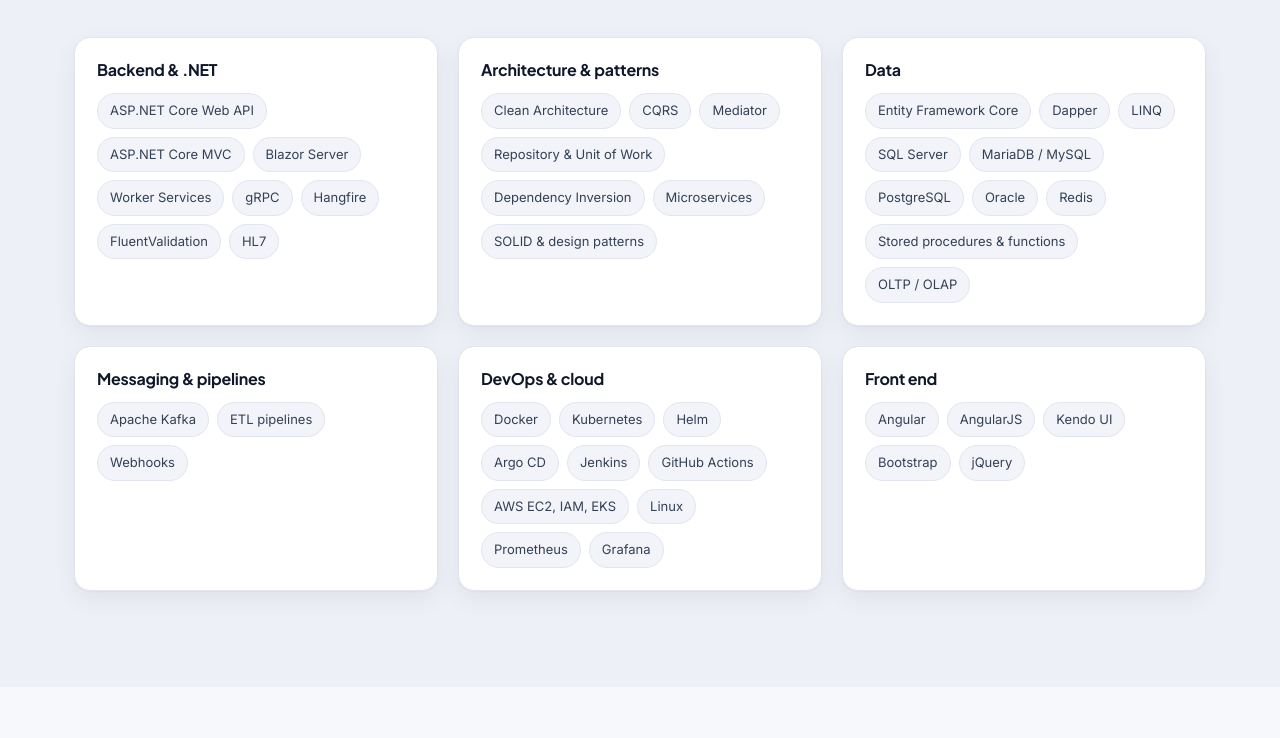
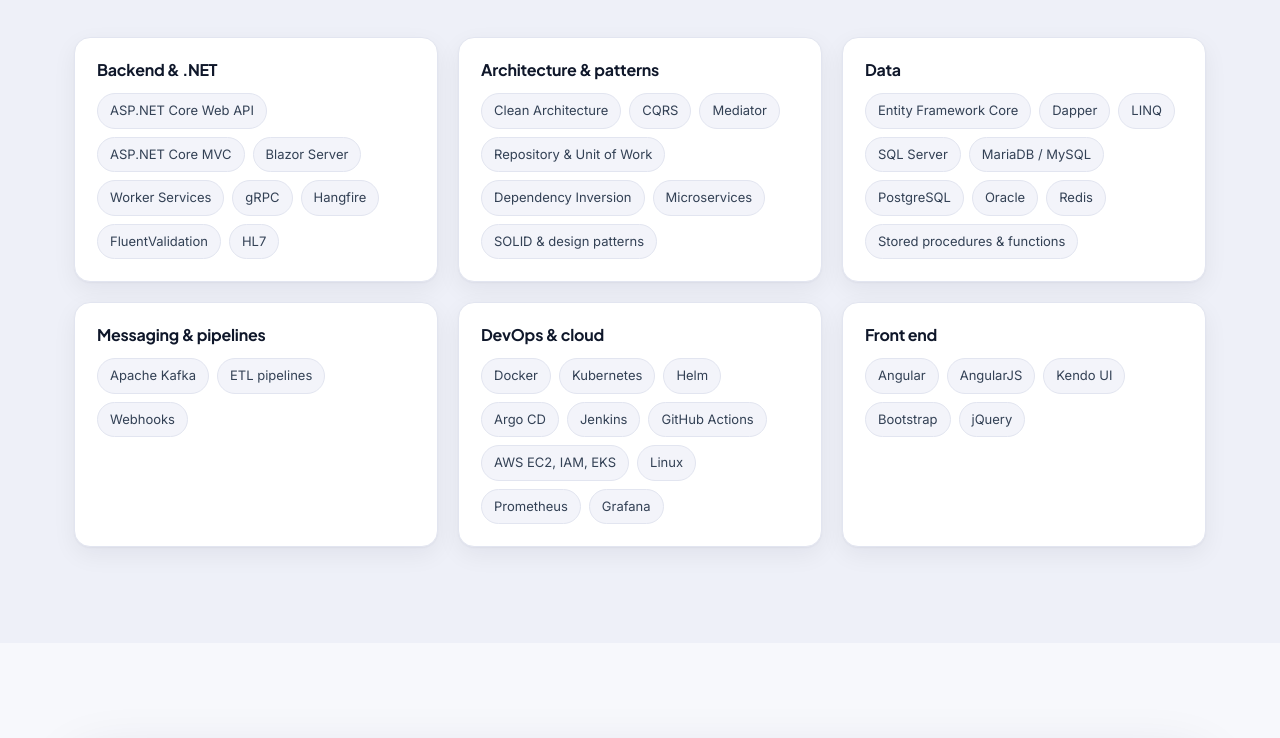
Before and after one commit to Eng-Tariqul-Islam/eng-tariqul-islam.github.io, a plain HTML site: page index.html in a window 1280 px wide. Shown: the part 5267-6005 px from the top of the page. Drawn offline with Linux system fonts and the light colour scheme.

Commit message:
Portfolio

```diff
--- a/index.html
+++ b/index.html
@@ -548,7 +548,7 @@
           </div>
           <div class="skill-group reveal">
             <h3>Data</h3>
-            <ul class="chips"><li>Entity Framework Core</li><li>Dapper</li><li>LINQ</li><li>SQL Server</li><li>MariaDB / MySQL</li><li>PostgreSQL</li><li>Oracle</li><li>Redis</li><li>Stored procedures &amp; functions</li><li>OLTP / OLAP</li></ul>
+            <ul class="chips"><li>Entity Framework Core</li><li>Dapper</li><li>LINQ</li><li>SQL Server</li><li>MariaDB / MySQL</li><li>PostgreSQL</li><li>Oracle</li><li>Redis</li><li>Stored procedures &amp; functions</li></ul>
           </div>
           <div class="skill-group reveal">
             <h3>Messaging &amp; pipelines</h3>
```
